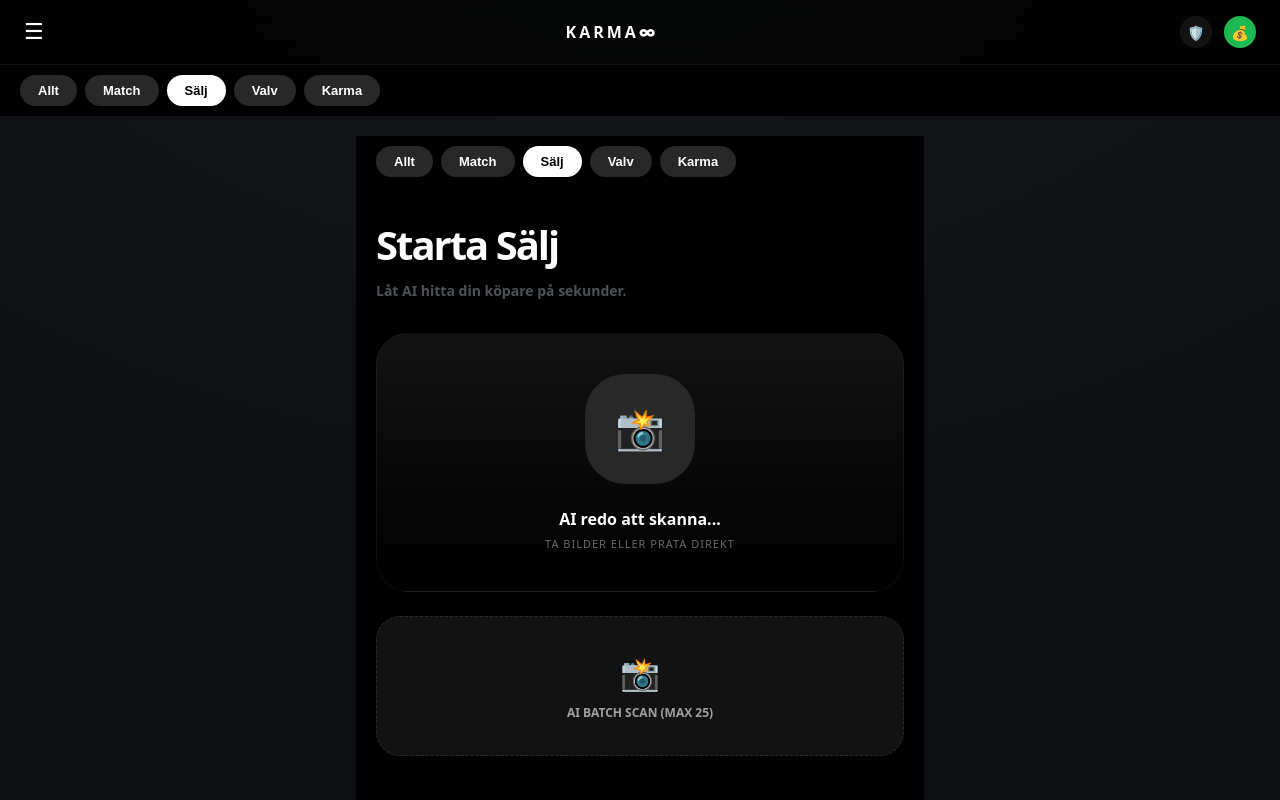
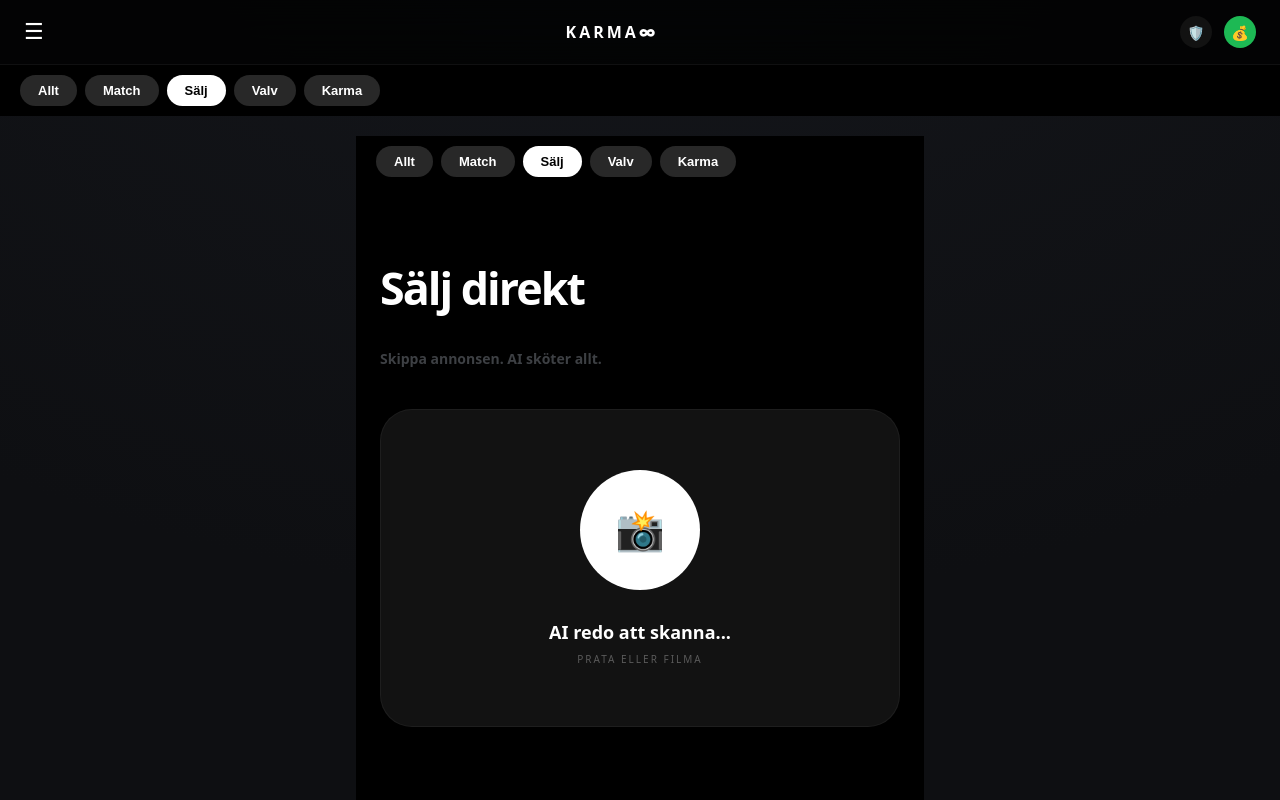
Before and after one commit to gascheckking/marketbeg-appGem, a Next.js app: page /sell in a window 1280 px wide. Shown: the top 800 px of the page. Built offline with nearby package versions, Linux system fonts and the light colour scheme.

Commit message:
Update page.tsx

```diff
--- a/app/sell/page.tsx
+++ b/app/sell/page.tsx
@@ -9,173 +9,82 @@ import TopTabs from "@/components/TopTabs";
 
 export default function StandardSell() {
   const router = useRouter();
-
   const [isRecording, setIsRecording] = useState(false);
   const [isAnalysing, setIsAnalysing] = useState(false);
   const [aiStatus, setAiStatus] = useState("AI redo att skanna...");
   const [priceSuggestion, setPriceSuggestion] = useState<number | null>(null);
-  const [buyerTrust, setBuyerTrust] = useState<number | null>(null);
-  const [demand, setDemand] = useState<string | null>(null);
   const [showOverlay, setShowOverlay] = useState(false);
 
-  const triggerMatch = () => {
+  const startScan = () => {
+    setIsRecording(true);
+    setAiStatus("Analyserar objekt...");
+    setTimeout(() => {
       setIsRecording(false);
       setIsAnalysing(true);
-    setAiStatus("Matchar mot verifierade köpare...");
-
       setTimeout(() => {
         setIsAnalysing(false);
         setPriceSuggestion(9800);
-      setBuyerTrust(98);
-      setDemand("Hög efterfrågan");
-      setAiStatus("Affär matchad");
+        setAiStatus("Affär matchad!");
         setShowOverlay(true);
-    }, 1800);
+      }, 1500);
+    }, 1200);
   };
-
-  const startVoiceScan = () => {
-    setIsRecording(true);
-    setAiStatus("Lyssnar på beskrivning...");
-    setPriceSuggestion(null);
-    setShowOverlay(false);
-    setTimeout(triggerMatch, 1500);
-  };
-
-  const isReady = priceSuggestion !== null;
 
   return (
     <div style={{ minHeight: "100vh", background: "#000", color: "#fff" }}>
       <TopTabs />
 
-      <div style={{ padding: "30px 20px" }}>
-        {/* SPOTIFY-STYLE HEADER */}
-        <header style={{ marginBottom: "32px" }}>
-          <h1 style={{ fontSize: "2.5rem", fontWeight: 900, letterSpacing: "-2px", margin: 0 }}>
-            Starta Sälj
-          </h1>
-          <p style={{ fontSize: "14px", opacity: 0.5, marginTop: "8px", fontWeight: 600 }}>
-            Låt AI hitta din köpare på sekunder.
-          </p>
+      <div style={{ padding: "40px 24px" }}>
+        <header style={{ marginBottom: "40px" }}>
+          <h1 style={{ fontSize: "2.8rem", fontWeight: 900, letterSpacing: "-2px" }}>Sälj direkt</h1>
+          <p style={{ fontSize: "14px", opacity: 0.4, fontWeight: 600 }}>Skippa annonsen. AI sköter allt.</p>
         </header>
 
-        {/* AI SCANNER HUB */}
         <div style={{
-          background: "linear-gradient(180deg, #121212 0%, #000 100%)",
-          borderRadius: "32px",
-          padding: "40px 20px",
-          textAlign: "center",
-          border: "1px solid rgba(255,255,255,0.05)",
-          marginBottom: "24px"
+          background: "#121212", borderRadius: "32px", padding: "60px 20px",
+          textAlign: "center", border: "1px solid rgba(255,255,255,0.05)"
         }}>
-          <div style={{ position: "relative", display: "inline-block" }}>
           <button
-              onClick={startVoiceScan}
+            onClick={startScan}
             style={{
-                width: "110px",
-                height: "110px",
-                borderRadius: "40px",
-                background: isRecording || isAnalysing ? "#1DB954" : "#282828",
-                border: "none",
-                fontSize: "40px",
-                display: "flex",
-                alignItems: "center",
-                justifyContent: "center",
-                cursor: "pointer",
+              width: "120px", height: "120px", borderRadius: "50%",
+              background: isRecording || isAnalysing ? "#1DB954" : "#fff",
+              border: "none", fontSize: "40px", cursor: "pointer",
               transition: "0.4s cubic-bezier(0.175, 0.885, 0.32, 1.275)",
-                transform: isRecording || isAnalysing ? "scale(1.1)" : "scale(1)",
-                boxShadow: isRecording || isAnalysing ? "0 0 50px rgba(29, 185, 84, 0.3)" : "none"
+              boxShadow: isRecording || isAnalysing ? "0 0 40px rgba(29, 185, 84, 0.4)" : "none"
             }}
           >
-              {isAnalysing ? "⏳" : isRecording ? "🌈" : "📸"}
+            {isAnalysing ? "⌛" : isRecording ? "🌈" : "📸"}
           </button>
-            {(isRecording || isAnalysing) && <div className="sonar-wave" />}
-          </div>
 
-          <div style={{ marginTop: "24px" }}>
-            <div style={{ fontSize: "16px", fontWeight: 900 }}>{aiStatus}</div>
-            <div style={{ fontSize: "11px", opacity: 0.4, marginTop: "6px", letterSpacing: "1px" }}>
-              TA BILDER ELLER PRATA DIREKT
-            </div>
+          <div style={{ marginTop: "30px" }}>
+            <div style={{ fontSize: "18px", fontWeight: 900 }}>{aiStatus}</div>
+            <div style={{ fontSize: "10px", opacity: 0.3, marginTop: "8px", letterSpacing: "2px" }}>PRATA ELLER FILMA</div>
           </div>
         </div>
 
-        <CameraBatch
-          onScanStart={() => {
-            setIsAnalysing(true);
-            setAiStatus("Analyserar dina bilder...");
-          }}
-          onScanComplete={triggerMatch}
-        />
-
-        {/* AI RESULT CARD */}
-        {isReady && (
+        {priceSuggestion && (
           <div style={{
-            marginTop: "24px",
-            padding: "24px",
-            borderRadius: "24px",
-            background: "#1DB954", // Spotify-grön när det är klart!
-            color: "#000",
-            animation: "popIn 0.5s cubic-bezier(0.2, 0.8, 0.2, 1)"
+            marginTop: "24px", padding: "30px", borderRadius: "24px",
+            background: "#1DB954", color: "#000", animation: "pop 0.4s ease-out"
           }}>
-            <div style={{ display: "flex", justifyContent: "space-between", alignItems: "flex-start" }}>
-              <div>
-                <div style={{ fontSize: "10px", fontWeight: 900, letterSpacing: "1px", opacity: 0.7 }}>DIREKTMATCHNING</div>
-                <div style={{ fontSize: "2.2rem", fontWeight: 900, marginTop: "5px" }}>{priceSuggestion?.toLocaleString()} kr</div>
-              </div>
-              <div style={{ fontSize: "24px" }}>🔥</div>
-            </div>
-
+            <div style={{ fontSize: "10px", fontWeight: 900, opacity: 0.6 }}>BERÄKNAT VÄRDE</div>
+            <div style={{ fontSize: "2.5rem", fontWeight: 900 }}>{priceSuggestion.toLocaleString()} kr</div>
             <button
-              onClick={() => setShowOverlay(true)}
+              onClick={() => router.push('/checkout')}
               style={{
-                marginTop: "20px",
-                width: "100%",
-                padding: "16px",
-                borderRadius: "14px",
-                background: "#000",
-                color: "#fff",
-                border: "none",
-                fontWeight: 900,
-                fontSize: "14px"
+                marginTop: "20px", width: "100%", padding: "18px",
+                borderRadius: "15px", background: "#000", color: "#fff",
+                border: "none", fontWeight: 900, fontSize: "14px"
               }}
             >
-              ACCEPTERA & SÄLJ
+              TA EMOT PENGAR
             </button>
           </div>
         )}
       </div>
 
-      {showOverlay && isReady && (
-        <MatchFoundOverlay
-          price={priceSuggestion!}
-          trust={buyerTrust!}
-          demand={demand!}
-          onAccept={() => {
-            setShowOverlay(false);
-            router.push(`/checkout?price=${priceSuggestion}`);
-          }}
-          onClose={() => setShowOverlay(false)}
-        />
-      )}
-
-      <style jsx>{`
-        @keyframes popIn {
-          0% { transform: scale(0.9); opacity: 0; }
-          100% { transform: scale(1); opacity: 1; }
-        }
-        .sonar-wave {
-          position: absolute;
-          top: 0; left: 0; width: 100%; height: 100%;
-          border-radius: 40px;
-          border: 2px solid #1DB954;
-          animation: sonar 2s infinite;
-          z-index: -1;
-        }
-        @keyframes sonar {
-          0% { transform: scale(1); opacity: 1; }
-          100% { transform: scale(1.6); opacity: 0; }
-        }
-      `}</style>
+      <style jsx>{` @keyframes pop { from { transform: scale(0.9); opacity: 0; } to { transform: scale(1); opacity: 1; } } `}</style>
     </div>
   );
 }
```
Lines whose indentation alone changed are shown as unchanged.
